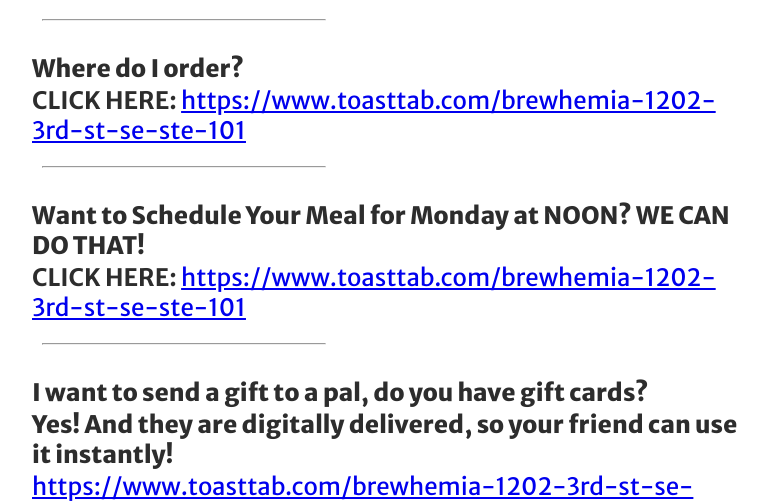
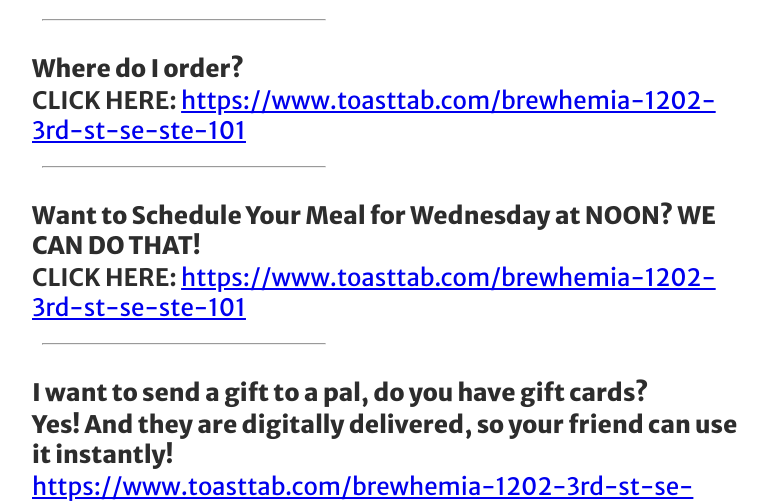
Before and after one commit to welbinator/brewhemia, a PHP site: page / in a window 1280 px wide. Shown: the part 1981-2482 px from the top of the page, without its empty margins (253-1021 px from the left). Run offline with PHP 8.4, Linux system fonts and the light colour scheme; some libraries are stand-ins or nearby versions.

Commit message:
updated copy per steve

```diff
--- a/includes/covid.php
+++ b/includes/covid.php
@@ -18,7 +18,7 @@
 <p class="bold">Where do I order?</p>
 <p><strong>CLICK HERE:</strong> <a id="where-to-order" href="https://www.toasttab.com/brewhemia-1202-3rd-st-se-ste-101">https://www.toasttab.com/brewhemia-1202-3rd-st-se-ste-101</a></p><br><hr>
 
-<p class="bold">Want to Schedule Your Meal for Monday at NOON? WE CAN DO THAT!</p>
+<p class="bold">Want to Schedule Your Meal for Wednesday at NOON? WE CAN DO THAT!</p>
 <p><strong>CLICK HERE:</strong> <a id="schedule-order" href="https://www.toasttab.com/brewhemia-1202-3rd-st-se-ste-101">https://www.toasttab.com/brewhemia-1202-3rd-st-se-ste-101</a></p><br><hr>
 
 <p class="bold">I want to send a gift to a pal, do you have gift cards?</p>
@@ -74,6 +74,9 @@
     <li>B)  We are trying to reduce the number of small transactions to reduce touch points.  </li>
     </ul><br><hr>
 
+<p class="bold">Are you giving away toilet paper?</p>
+<p>Yes, there is a bin in the front. If your order is over $25, grab a roll!</p><br><hr>
+
     <p>Sincere Thank You, <br>
 
     <p>Steve & Andrea Shriver, Matt Danielson and the entire Brew Crew. </p><br>
```
